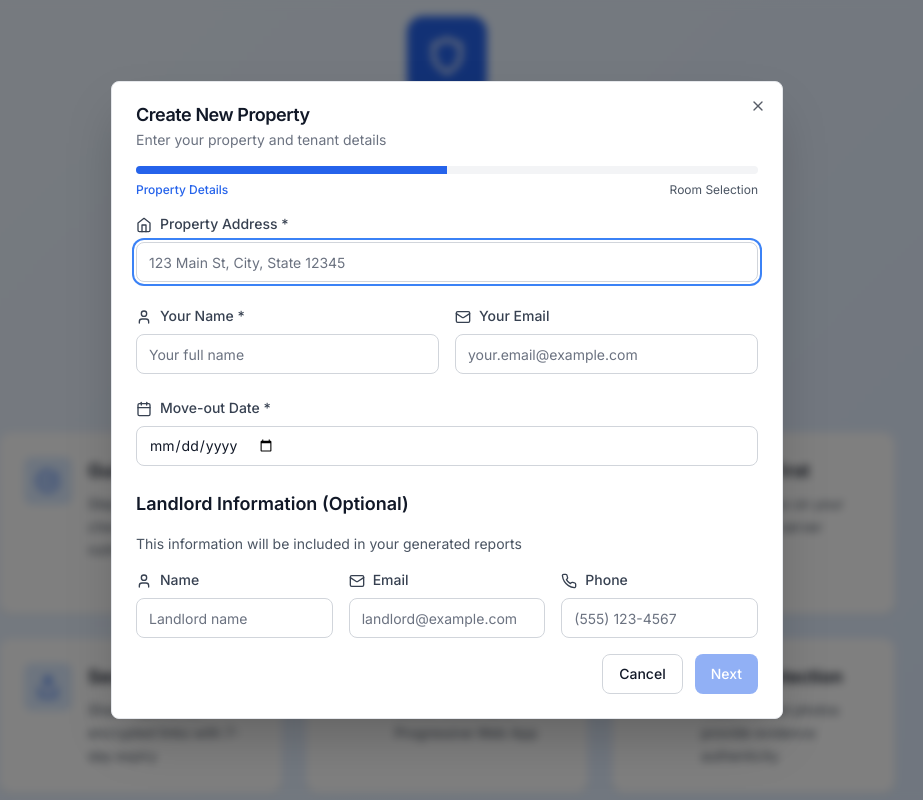
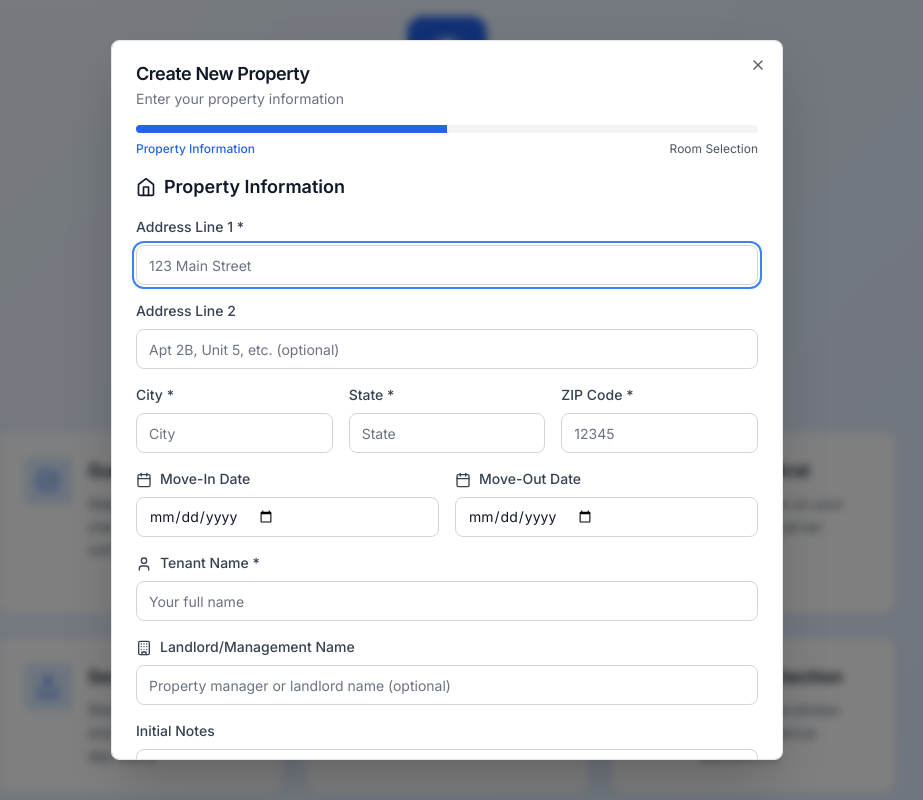
Before and after one commit to cosmic-community/launchdepositdefender, a Next.js app: page / in a window 1280 px wide. Both pictures are taken after a click on the button "Start Your Inspection". Shown: the top 800 px of the page, without its empty margins (193-1116 px from the left). Built offline with nearby package versions, Linux system fonts and the light colour scheme.

Commit message:
Update property creation form with detailed address fields and remove address verification

```diff
--- a/components/CreatePropertyModal.tsx
+++ b/components/CreatePropertyModal.tsx
@@ -2,7 +2,7 @@
 
 import { useState } from 'react'
 import { useRouter } from 'next/navigation'
-import { Home, User, Calendar, Mail, Phone } from 'lucide-react'
+import { Home, User, Calendar, Mail, Phone, MapPin, Building } from 'lucide-react'
 import { useApp } from '@/components/Providers'
 import { PropertyFormData, Property, Room } from '@/types'
 import { getAllRoomTypes, createRoomFromTemplate } from '@/lib/room-templates'
@@ -30,13 +30,16 @@ export function CreatePropertyModal({ isOpen, onClose }: CreatePropertyModalProp
   const [isSubmitting, setIsSubmitting] = useState(false)
   const [step, setStep] = useState(1)
   const [formData, setFormData] = useState<PropertyFormData>({
-    address: '',
+    addressLine1: '',
+    addressLine2: '',
+    city: '',
+    state: '',
+    zipCode: '',
+    moveInDate: '',
+    moveOutDate: '',
+    tenantName: '',
     landlordName: '',
-    landlordEmail: '',
-    landlordPhone: '',
-    tenantName: '',
-    tenantEmail: '',
-    moveOutDate: ''
+    initialNotes: ''
   })
   const [selectedRoomTypes, setSelectedRoomTypes] = useState<string[]>([])
 
@@ -52,11 +55,16 @@ export function CreatePropertyModal({ isOpen, onClose }: CreatePropertyModalProp
     )
   }
 
+  const isStep1Valid = () => {
+    return formData.addressLine1.trim() &&
+           formData.city.trim() &&
+           formData.state.trim() &&
+           formData.zipCode.trim() &&
+           formData.tenantName.trim()
+  }
+
   const handleNext = () => {
-    if (step === 1) {
-      if (!formData.address.trim() || !formData.tenantName.trim() || !formData.moveOutDate) {
-        return
-      }
+    if (step === 1 && isStep1Valid()) {
       setStep(2)
     }
   }
@@ -80,15 +88,30 @@ export function CreatePropertyModal({ isOpen, onClose }: CreatePropertyModalProp
         createRoomFromTemplate(roomType as any)
       )
 
+      // Build full address from components
+      const addressParts = [
+        formData.addressLine1.trim(),
+        formData.addressLine2.trim(),
+        formData.city.trim(),
+        formData.state.trim(),
+        formData.zipCode.trim()
+      ].filter(part => part.length > 0)
+
+      const fullAddress = addressParts.join(', ')
+
       const property: Property = {
         id: propertyId,
-        address: formData.address.trim(),
+        address: fullAddress,
+        addressLine1: formData.addressLine1.trim(),
+        addressLine2: formData.addressLine2.trim() || undefined,
+        city: formData.city.trim(),
+        state: formData.state.trim(),
+        zipCode: formData.zipCode.trim(),
+        moveInDate: formData.moveInDate.trim() || undefined,
+        moveOutDate: formData.moveOutDate.trim() || undefined,
+        tenantName: formData.tenantName.trim(),
         landlordName: formData.landlordName.trim() || undefined,
-        landlordEmail: formData.landlordEmail.trim() || undefined,
-        landlordPhone: formData.landlordPhone.trim() || undefined,
-        tenantName: formData.tenantName.trim(),
-        tenantEmail: formData.tenantEmail.trim() || undefined,
-        moveOutDate: formData.moveOutDate,
+        initialNotes: formData.initialNotes.trim() || undefined,
         createdAt: new Date().toISOString(),
         rooms,
         overallProgress: 0
@@ -98,13 +121,16 @@ export function CreatePropertyModal({ isOpen, onClose }: CreatePropertyModalProp
 
       // Reset form
       setFormData({
-        address: '',
+        addressLine1: '',
+        addressLine2: '',
+        city: '',
+        state: '',
+        zipCode: '',
+        moveInDate: '',
+        moveOutDate: '',
+        tenantName: '',
         landlordName: '',
-        landlordEmail: '',
-        landlordPhone: '',
-        tenantName: '',
-        tenantEmail: '',
-        moveOutDate: ''
+        initialNotes: ''
       })
       setSelectedRoomTypes([])
       setStep(1)
@@ -137,7 +163,7 @@ export function CreatePropertyModal({ isOpen, onClose }: CreatePropertyModalProp
           </DialogTitle>
           <DialogDescription>
             {step === 1
-              ? 'Enter your property and tenant details'
+              ? 'Enter your property information'
               : 'Choose which rooms you want to inspect'
             }
           </DialogDescription>
@@ -147,33 +173,124 @@ export function CreatePropertyModal({ isOpen, onClose }: CreatePropertyModalProp
         <div className="space-y-2">
           <Progress value={progressValue} />
           <div className="flex justify-between text-xs text-gray-600">
-            <span className={step === 1 ? 'font-medium text-primary-600' : ''}>Property Details</span>
+            <span className={step === 1 ? 'font-medium text-primary-600' : ''}>Property Information</span>
             <span className={step === 2 ? 'font-medium text-primary-600' : ''}>Room Selection</span>
           </div>
         </div>
 
-        {/* Step 1: Property Details */}
+        {/* Step 1: Property Information */}
         {step === 1 && (
           <div className="space-y-6">
+            <div className="space-y-4">
+              <h3 className="text-lg font-semibold text-gray-900 flex items-center">
+                <Home className="w-5 h-5 mr-2" />
+                Property Information
+              </h3>
+
+              {/* Address Line 1 */}
               <div>
-              <label htmlFor="address" className="block text-sm font-medium text-gray-700 mb-2">
-                <Home className="w-4 h-4 inline mr-2" />
-                Property Address *
+                <label htmlFor="addressLine1" className="block text-sm font-medium text-gray-700 mb-2">
+                  Address Line 1 *
                 </label>
                 <Input
-                id="address"
-                value={formData.address}
-                onChange={(e) => handleInputChange('address', e.target.value)}
-                placeholder="123 Main St, City, State 12345"
+                  id="addressLine1"
+                  value={formData.addressLine1}
+                  onChange={(e) => handleInputChange('addressLine1', e.target.value)}
+                  placeholder="123 Main Street"
                   required
                 />
               </div>
 
-            <div className="grid md:grid-cols-2 gap-4">
+              {/* Address Line 2 */}
+              <div>
+                <label htmlFor="addressLine2" className="block text-sm font-medium text-gray-700 mb-2">
+                  Address Line 2
+                </label>
+                <Input
+                  id="addressLine2"
+                  value={formData.addressLine2}
+                  onChange={(e) => handleInputChange('addressLine2', e.target.value)}
+                  placeholder="Apt 2B, Unit 5, etc. (optional)"
+                />
+              </div>
+
+              {/* City, State, ZIP */}
+              <div className="grid grid-cols-1 md:grid-cols-3 gap-4">
+                <div>
+                  <label htmlFor="city" className="block text-sm font-medium text-gray-700 mb-2">
+                    City *
+                  </label>
+                  <Input
+                    id="city"
+                    value={formData.city}
+                    onChange={(e) => handleInputChange('city', e.target.value)}
+                    placeholder="City"
+                    required
+                  />
+                </div>
+
+                <div>
+                  <label htmlFor="state" className="block text-sm font-medium text-gray-700 mb-2">
+                    State *
+                  </label>
+                  <Input
+                    id="state"
+                    value={formData.state}
+                    onChange={(e) => handleInputChange('state', e.target.value)}
+                    placeholder="State"
+                    required
+                  />
+                </div>
+
+                <div>
+                  <label htmlFor="zipCode" className="block text-sm font-medium text-gray-700 mb-2">
+                    ZIP Code *
+                  </label>
+                  <Input
+                    id="zipCode"
+                    value={formData.zipCode}
+                    onChange={(e) => handleInputChange('zipCode', e.target.value)}
+                    placeholder="12345"
+                    required
+                  />
+                </div>
+              </div>
+
+              {/* Move Dates */}
+              <div className="grid grid-cols-1 md:grid-cols-2 gap-4">
+                <div>
+                  <label htmlFor="moveInDate" className="block text-sm font-medium text-gray-700 mb-2">
+                    <Calendar className="w-4 h-4 inline mr-2" />
+                    Move-In Date
+                  </label>
+                  <Input
+                    id="moveInDate"
+                    type="date"
+                    value={formData.moveInDate}
+                    onChange={(e) => handleInputChange('moveInDate', e.target.value)}
+                  />
+                </div>
+
+                <div>
+                  <label htmlFor="moveOutDate" className="block text-sm font-medium text-gray-700 mb-2">
+                    <Calendar className="w-4 h-4 inline mr-2" />
+                    Move-Out Date
+                  </label>
+                  <Input
+                    id="moveOutDate"
+                    type="date"
+                    value={formData.moveOutDate}
+                    onChange={(e) => handleInputChange('moveOutDate', e.target.value)}
+                    min={new Date().toISOString().split('T')[0]}
+                  />
+                </div>
+              </div>
+
+              {/* Tenant Name */}
               <div>
                 <label htmlFor="tenantName" className="block text-sm font-medium text-gray-700 mb-2">
                   <User className="w-4 h-4 inline mr-2" />
-                  Your Name *
+                  Tenant Name *
                 </label>
                 <Input
                   id="tenantName"
@@ -184,85 +301,33 @@ export function CreatePropertyModal({ isOpen, onClose }: CreatePropertyModalProp
                 />
               </div>
 
-              <div>
-                <label htmlFor="tenantEmail" className="block text-sm font-medium text-gray-700 mb-2">
-                  <Mail className="w-4 h-4 inline mr-2" />
-                  Your Email
-                </label>
-                <Input
-                  id="tenantEmail"
-                  type="email"
-                  value={formData.tenantEmail}
-                  onChange={(e) => handleInputChange('tenantEmail', e.target.value)}
-                  placeholder="your.email@example.com"
-                />
-              </div>
-            </div>
-
-            <div>
-              <label htmlFor="moveOutDate" className="block text-sm font-medium text-gray-700 mb-2">
-                <Calendar className="w-4 h-4 inline mr-2" />
-                Move-out Date *
-              </label>
-              <Input
-                id="moveOutDate"
-                type="date"
-                value={formData.moveOutDate}
-                onChange={(e) => handleInputChange('moveOutDate', e.target.value)}
-                min={new Date().toISOString().split('T')[0]}
-                required
-              />
-            </div>
-
-            <div className="space-y-4">
-              <h3 className="text-lg font-semibold text-gray-900">
-                Landlord Information (Optional)
-              </h3>
-              <p className="text-sm text-gray-600">
-                This information will be included in your generated reports
-              </p>
-
-              <div className="grid md:grid-cols-3 gap-4">
+              {/* Landlord/Management Name */}
               <div>
                 <label htmlFor="landlordName" className="block text-sm font-medium text-gray-700 mb-2">
-                    <User className="w-4 h-4 inline mr-2" />
-                    Name
+                  <Building className="w-4 h-4 inline mr-2" />
+                  Landlord/Management Name
                 </label>
                 <Input
                   id="landlordName"
                   value={formData.landlordName}
                   onChange={(e) => handleInputChange('landlordName', e.target.value)}
-                    placeholder="Landlord name"
+                  placeholder="Property manager or landlord name (optional)"
                 />
               </div>
 
+              {/* Initial Notes */}
               <div>
-                  <label htmlFor="landlordEmail" className="block text-sm font-medium text-gray-700 mb-2">
-                    <Mail className="w-4 h-4 inline mr-2" />
-                    Email
+                <label htmlFor="initialNotes" className="block text-sm font-medium text-gray-700 mb-2">
+                  Initial Notes
                 </label>
-                  <Input
-                    id="landlordEmail"
-                    type="email"
-                    value={formData.landlordEmail}
-                    onChange={(e) => handleInputChange('landlordEmail', e.target.value)}
-                    placeholder="landlord@example.com"
+                <textarea
+                  id="initialNotes"
+                  value={formData.initialNotes}
+                  onChange={(e) => handleInputChange('initialNotes', e.target.value)}
+                  placeholder="Any general notes about the property or move-out process..."
+                  className="w-full px-3 py-2 border border-gray-300 rounded-lg focus:outline-none focus:ring-2 focus:ring-primary-500 focus:border-transparent resize-none"
+                  rows={3}
                 />
-                </div>
-
-                <div>
-                  <label htmlFor="landlordPhone" className="block text-sm font-medium text-gray-700 mb-2">
-                    <Phone className="w-4 h-4 inline mr-2" />
-                    Phone
-                  </label>
-                  <Input
-                    id="landlordPhone"
-                    type="tel"
-                    value={formData.landlordPhone}
-                    onChange={(e) => handleInputChange('landlordPhone', e.target.value)}
-                    placeholder="(555) 123-4567"
-                  />
-                </div>
               </div>
             </div>
           </div>
@@ -331,7 +396,7 @@ export function CreatePropertyModal({ isOpen, onClose }: CreatePropertyModalProp
             {step === 1 ? (
               <Button
                 onClick={handleNext}
-                disabled={!formData.address.trim() || !formData.tenantName.trim() || !formData.moveOutDate}
+                disabled={!isStep1Valid()}
               >
                 Next
               </Button>
```
Also changed, not shown: types.ts (+17 -7 lines). Lines whose indentation alone changed are shown as unchanged.
